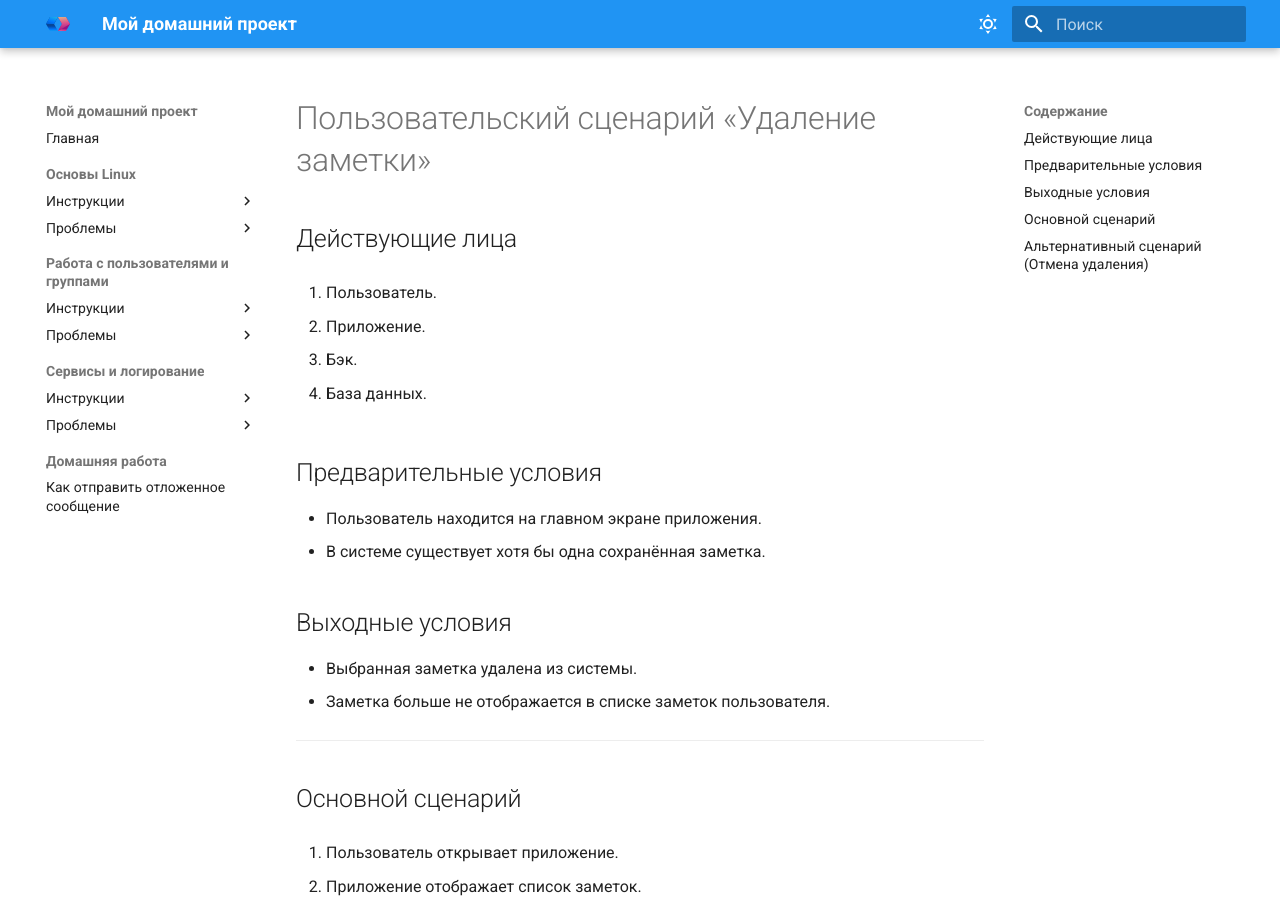
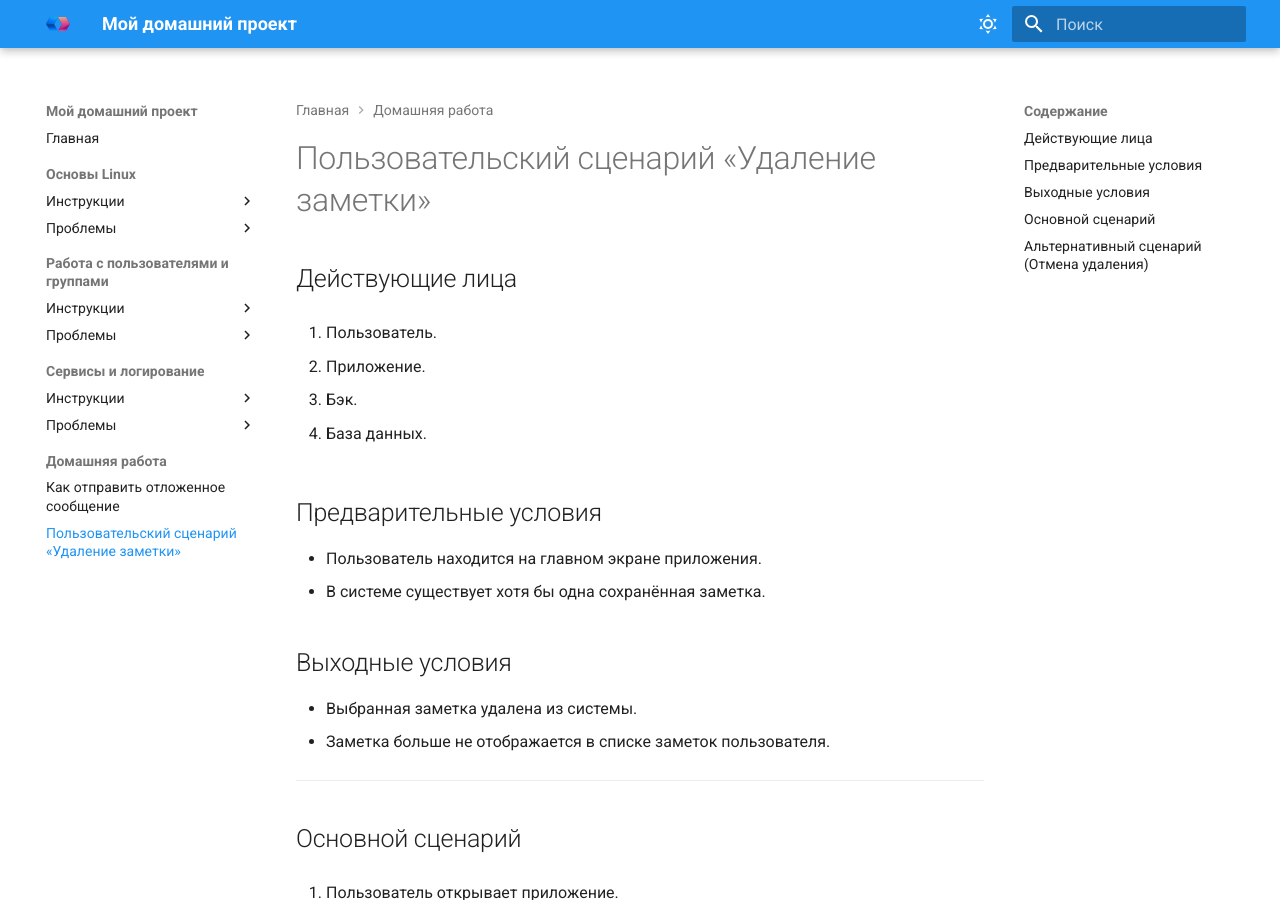
Before and after one commit to creems84/doc-project-as-code, an MkDocs documentation site: the page built from docs/section4/delete-note-script.md, in a window 1280 px wide and 900 px high. Built offline with MkDocs 1.6.1 and Material for MkDocs 9.7.7, drawn with Linux system fonts in a browser that asks for light colours.

Commit message:
Сценарий удаления заметки

```diff
--- a/mkdocs.yml
+++ b/mkdocs.yml
@@ -60,6 +60,7 @@ nav:
 
   - Домашняя работа:
       - Как отправить отложенное сообщение: section4/creems84-instruction.md
+      - Пользовательский сценарий «Удаление заметки»: section4/delete-note-script.md
 
 markdown_extensions:
   - admonition
```
Also changed, not shown: docs/section4/delete-note-script.md (renamed from docs/section4/delete-note-scenario.md).
